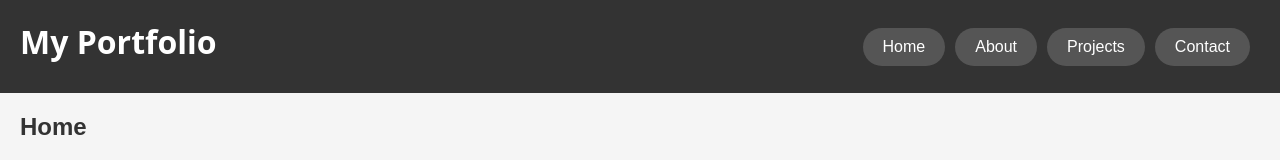
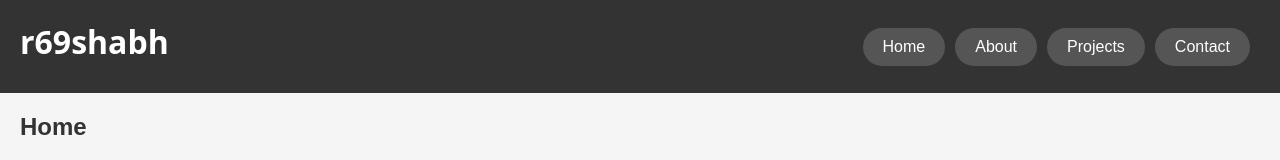
Before and after one commit to r69shabh/Portfolio, a plain HTML site: page index.html in a window 1280 px wide. Shown: the top 160 px of the page. Drawn offline with Linux system fonts and the light colour scheme.

Commit message:
git commit /Users/rishabh/pgming/r69folio/.git/COMMIT_EDITMSG

```diff
--- a/index.html
+++ b/index.html
@@ -8,7 +8,7 @@
 </head>
 <body>
     <header>
-        <h1>My Portfolio</h1>
+        <h1>r69shabh</h1>
         <nav>
             <ul>
                 <li><a href="#home">Home</a></li>
```
